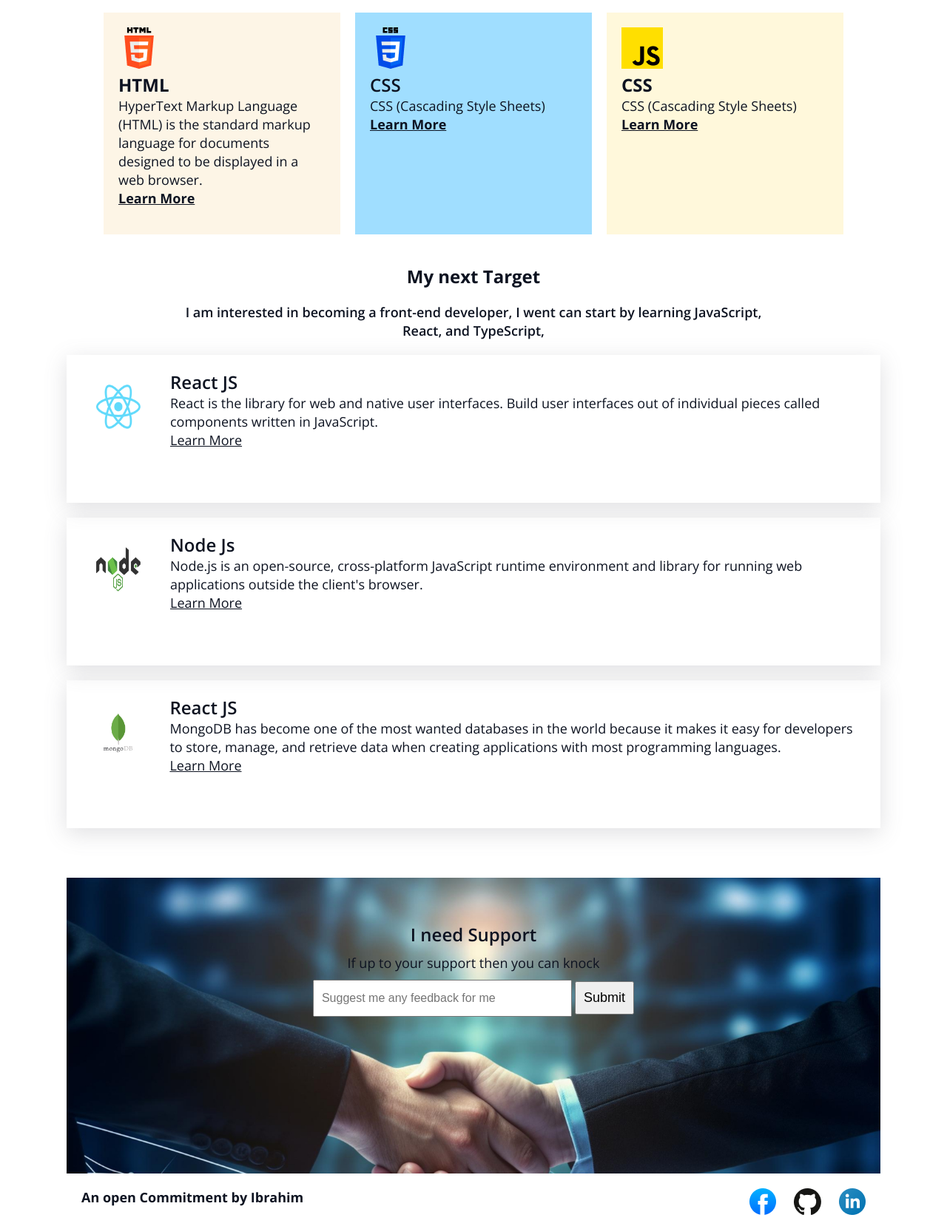
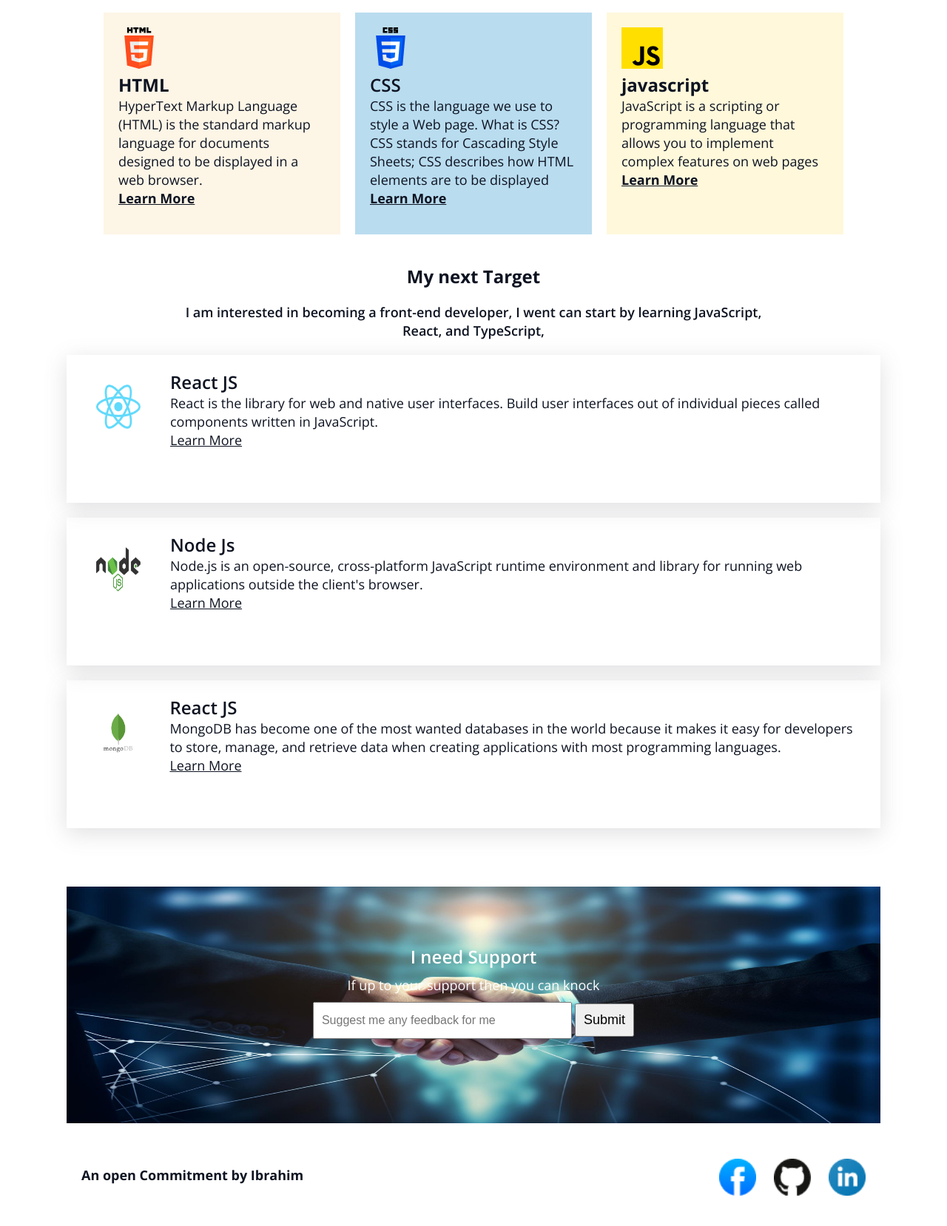
Before and after one commit to ibrahim-coders/Assingnment-1, a plain HTML site: page index.html in a window 1280 px wide. Shown: the part 2797-4455 px from the top of the page at 74% size. Drawn offline with nearby package versions, Linux system fonts and the light colour scheme.

Commit message:
done project

```diff
--- a/index.html
+++ b/index.html
@@ -103,13 +103,14 @@
         <div class="css">
             <img src="assets/css.png" alt="">
             <h3>CSS</h3>
-            <p>CSS (Cascading Style Sheets)</p>
+            <p>CSS is the language we use to style a Web page. What is CSS? CSS stands for Cascading Style Sheets; CSS describes how
+            HTML elements are to be displayed</p>
             <a href="#section">Learn More</a>
         </div>
         <div class="javascript">
           <img src="assets/js.png" alt="">
-          <h3>CSS</h3>
-          <p>CSS (Cascading Style Sheets)</p>
+          <h3>javascript</h3>
+          <p>JavaScript is a scripting or programming language that allows you to implement complex features on web pages</p>
           <a href="#section">Learn More</a>
         </div>
       </div>
@@ -155,10 +156,16 @@
 <!-- footer sectio start -->
  <footer class="footer-section">
 <div class="footer">
+  <div class="content">
     <h3>I need Support</h3>
     <p>If up to your support then you can knock</p>
     <input type="text" placeholder="Suggest me any feedback for me" id="text">
     <input type="submit" value="Submit" class="Submit">
+  </div>
+
+  <div class="last-imgs">
+    <img src="assets/handshake.jpg" alt="">
+  </div>
 </div>
  <div class="last-part">
   <p>An open Commitment by Ibrahim</p>
--- a/style.css
+++ b/style.css
@@ -277,7 +277,7 @@ width: 50%;
 .css{
   width: 350px;
   height: 300px;
-  background-color: #A0DEFF;
+  background-color: #b9dcef;
   text-align: start;
   padding: 20px;
 }
@@ -389,28 +389,47 @@ font-size: 24px;
   padding-top: 20px;
 }
 /* footer section start */
+.footer-section{
+  position: relativ;
+  padding:20px 0;
+  margin-top:30px ;
+}
 .footer{
+  width: 80%;
   width: 1100px;
-  height: 400px;
-  background-image: url(./assets/handshake.jpg);
-  background-size:cover;
+  height: 320px;
+  position: relative;
   text-align: center;
   margin: 0 auto;
-  padding: 20px;
 }
-.footer h3{
+.content{
+  position: relative;
+  z-index:1;
+  border: 10px;
+}
+.last-imgs img{
+  position: absolute;
+  top:-12%;
+  left: 0;
+  width: 100%;
+  height: 100%;
+  z-index: 0;
+}
+
+ .footer h3{
   font-size: 24px;
   font-weight: 600;
-  color: #0D1321;
+  color: #ffffff;
   padding-top: 40px;
 }
 .footer p{
   font-size: 18px;
   font-weight: 400;
-  color: #0D1321;
+  color: #ffffff;
   line-height: 25px;
   padding: 10px;
 }
+
 #text{
   width: 350px;
   height: 50px;
@@ -424,7 +443,7 @@ font-size: 24px;
 }
 .last-part{
   width: 1100px;
-  height: 70px;
+  height: 80px;
   margin:0 auto;
   display: flex;
   justify-content: space-between;
@@ -437,6 +456,8 @@ font-size: 24px;
   line-height: 25px;
   padding: 10px;
 }
-.last-img img{
-padding: 10px;
+.last-part img{
+  width: 50px;
+  height: 50px;
+margin: 0 10px;
 }
```
Also changed, not shown: footer.html (added, +93 -0 lines). Lines whose indentation alone changed are shown as unchanged.
